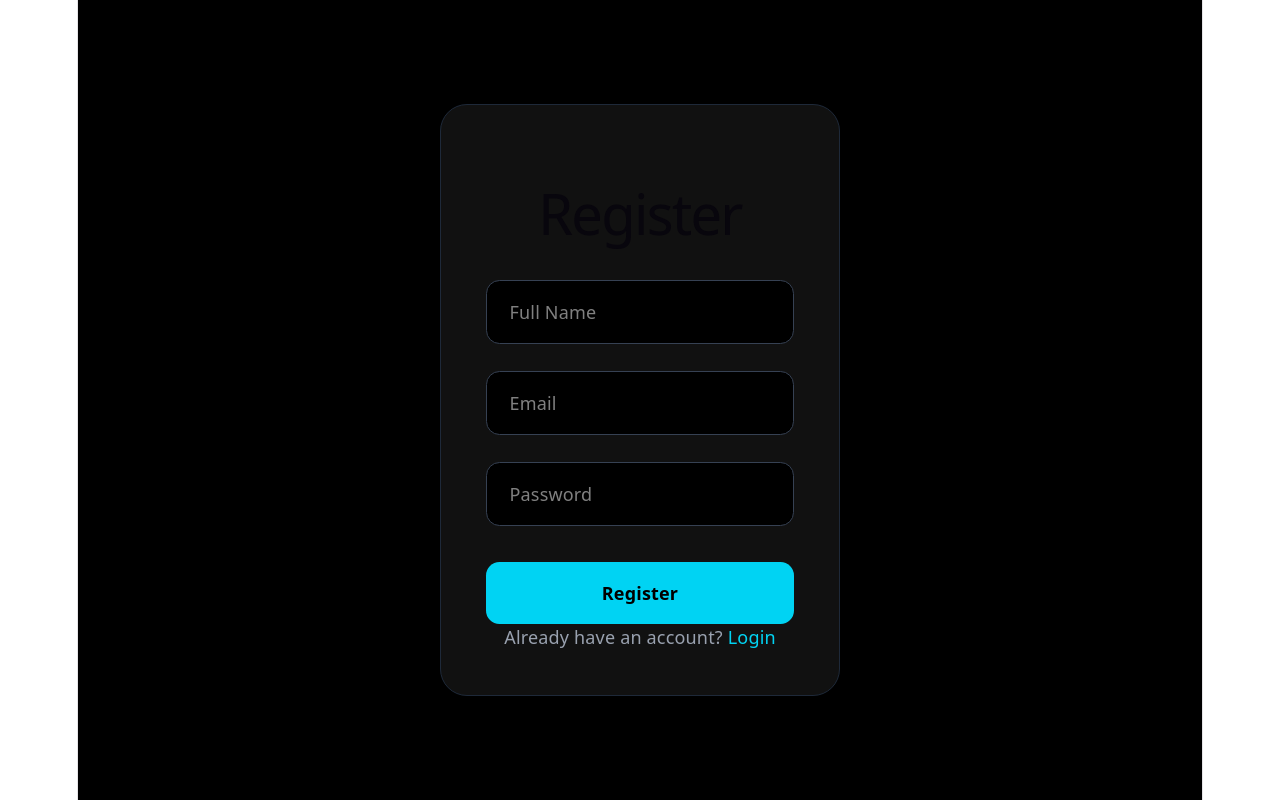
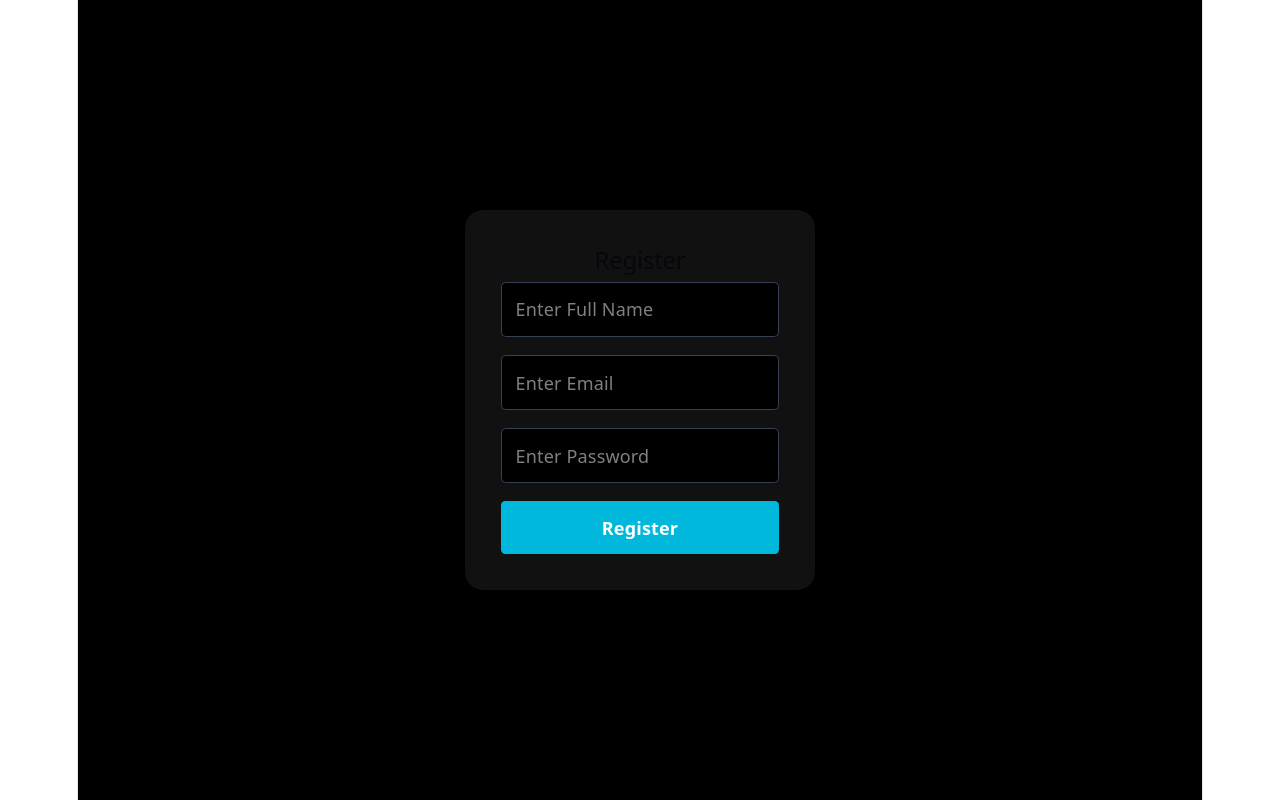
Before and after one commit to harshpandey9198/studentos-ai-platform, a React app in the folder frontend/: page /register in a window 1280 px wide. Built offline with nearby package versions, Linux system fonts and the light colour scheme; the HTML template or start-up script is replaced by a standard one.

Commit message:
Added AI chat controller

```diff
--- a/frontend/src/pages/AIChat.jsx
+++ b/frontend/src/pages/AIChat.jsx
@@ -11,7 +11,7 @@ function AIChat() {
     try {
 
       const res = await axios.post(
-        "http://localhost:8080/api/ai/chat",
+        "https://studentos-ai-platform-1.onrender.com/api/ai/chat",
         {
           question,
         }
--- a/frontend/src/pages/Login.jsx
+++ b/frontend/src/pages/Login.jsx
@@ -1,85 +1,71 @@
-import { useState } from "react";
-import { useNavigate, Link } from "react-router-dom";
-import axios from "axios";
+import React, { useState } from "react";
 
 function Login() {
-
-  const navigate = useNavigate();
-
   const [email, setEmail] = useState("");
   const [password, setPassword] = useState("");
 
-  const handleLogin = async () => {
+  const handleLogin = async (e) => {
+    e.preventDefault();
 
     try {
-
-      const response = await axios.post(
-        "http://localhost:8080/api/auth/login",
+      const response = await fetch(
+        "https://studentos-ai-platform-1.onrender.com/api/auth/login",
         {
+          method: "POST",
+          headers: {
+            "Content-Type": "application/json",
+          },
+          body: JSON.stringify({
             email,
             password,
+          }),
         }
       );
 
-      alert(response.data);
+      const data = await response.text();
 
-      if (response.data === "Login successful") {
-        navigate("/dashboard");
+      alert(data);
+    } catch (error) {
+      console.error("Error:", error);
+      alert("Server error");
     }
-
-    } catch (error) {
-
-      alert("Login failed");
-
-    }
-
   };
 
   return (
-    <div className="min-h-screen bg-black flex items-center justify-center">
-
-      <div className="bg-[#111] p-10 rounded-3xl w-[400px] border border-gray-800">
-
-        <h1 className="text-4xl font-bold text-cyan-400 text-center">
+    <div className="min-h-screen flex items-center justify-center bg-black text-white">
+      <form
+        onSubmit={handleLogin}
+        className="bg-[#111] p-8 rounded-2xl w-[350px]"
+      >
+        <h2 className="text-3xl font-bold mb-6 text-center text-cyan-400">
           Login
-        </h1>
-
-        <div className="mt-8">
+        </h2>
 
         <input
           type="email"
-            placeholder="Email"
-            className="w-full bg-black border border-gray-700 rounded-xl px-5 py-4 text-white outline-none focus:border-cyan-400"
+          placeholder="Enter Email"
+          className="w-full p-3 mb-4 rounded bg-black border border-gray-700"
           value={email}
           onChange={(e) => setEmail(e.target.value)}
+          required
         />
 
         <input
           type="password"
-            placeholder="Password"
-            className="w-full bg-black border border-gray-700 rounded-xl px-5 py-4 text-white outline-none focus:border-cyan-400 mt-6"
+          placeholder="Enter Password"
+          className="w-full p-3 mb-4 rounded bg-black border border-gray-700"
           value={password}
           onChange={(e) => setPassword(e.target.value)}
+          required
         />
 
         <button
-            onClick={handleLogin}
-            className="w-full bg-cyan-400 text-black py-4 rounded-xl font-semibold mt-8"
+          type="submit"
+          className="w-full bg-cyan-500 hover:bg-cyan-600 p-3 rounded font-semibold"
         >
           Login
         </button>
-
-          <p className="text-gray-400 text-center mt-6">
-            Don’t have an account?{" "}
-            <Link to="/register" className="text-cyan-400">
-              Register
-            </Link>
-          </p>
-
-        </div>
-
-      </div>
-
+      </form>
     </div>
   );
 }
--- a/frontend/src/pages/Register.jsx
+++ b/frontend/src/pages/Register.jsx
@@ -1,93 +1,82 @@
-import { useState } from "react";
-import { useNavigate, Link } from "react-router-dom";
-import axios from "axios";
+import React, { useState } from "react";
 
 function Register() {
-
-  const navigate = useNavigate();
-
   const [fullName, setFullName] = useState("");
   const [email, setEmail] = useState("");
   const [password, setPassword] = useState("");
 
-  const handleRegister = async () => {
+  const handleRegister = async (e) => {
+    e.preventDefault();
 
     try {
-
-      const response = await axios.post(
-        "http://localhost:8080/api/auth/register",
+      const response = await fetch(
+        "https://studentos-ai-platform-1.onrender.com/api/auth/register",
         {
+          method: "POST",
+          headers: {
+            "Content-Type": "application/json",
+          },
+          body: JSON.stringify({
             fullName,
             email,
             password,
+          }),
         }
       );
 
-      alert("Registration Successful");
+      const data = await response.text();
 
-      navigate("/");
-
+      alert(data);
     } catch (error) {
-
-      alert("Registration Failed");
-
+      console.error("Error:", error);
+      alert("Server error");
     }
-
   };
 
   return (
-    <div className="min-h-screen bg-black flex items-center justify-center">
-
-      <div className="bg-[#111] p-10 rounded-3xl w-[400px] border border-gray-800">
-
-        <h1 className="text-4xl font-bold text-cyan-400 text-center">
+    <div className="min-h-screen flex items-center justify-center bg-black text-white">
+      <form
+        onSubmit={handleRegister}
+        className="bg-[#111] p-8 rounded-2xl w-[350px]"
+      >
+        <h2 className="text-3xl font-bold mb-6 text-center text-cyan-400">
           Register
-        </h1>
-
-        <div className="mt-8">
+        </h2>
 
         <input
           type="text"
-            placeholder="Full Name"
-            className="w-full bg-black border border-gray-700 rounded-xl px-5 py-4 text-white outline-none focus:border-cyan-400"
+          placeholder="Enter Full Name"
+          className="w-full p-3 mb-4 rounded bg-black border border-gray-700"
           value={fullName}
           onChange={(e) => setFullName(e.target.value)}
+          required
         />
 
         <input
           type="email"
-            placeholder="Email"
-            className="w-full bg-black border border-gray-700 rounded-xl px-5 py-4 text-white outline-none focus:border-cyan-400 mt-6"
+          placeholder="Enter Email"
+          className="w-full p-3 mb-4 rounded bg-black border border-gray-700"
           value={email}
           onChange={(e) => setEmail(e.target.value)}
+          required
         />
 
         <input
           type="password"
-            placeholder="Password"
-            className="w-full bg-black border border-gray-700 rounded-xl px-5 py-4 text-white outline-none focus:border-cyan-400 mt-6"
+          placeholder="Enter Password"
+          className="w-full p-3 mb-4 rounded bg-black border border-gray-700"
           value={password}
           onChange={(e) => setPassword(e.target.value)}
+          required
         />
 
         <button
-            onClick={handleRegister}
-            className="w-full bg-cyan-400 text-black py-4 rounded-xl font-semibold mt-8"
+          type="submit"
+          className="w-full bg-cyan-500 hover:bg-cyan-600 p-3 rounded font-semibold"
         >
           Register
         </button>
-
-          <p className="text-gray-400 text-center mt-6">
-            Already have an account?{" "}
-            <Link to="/" className="text-cyan-400">
-              Login
-            </Link>
-          </p>
-
-        </div>
-
-      </div>
-
+      </form>
     </div>
   );
 }
```
Lines whose indentation alone changed are shown as unchanged.
